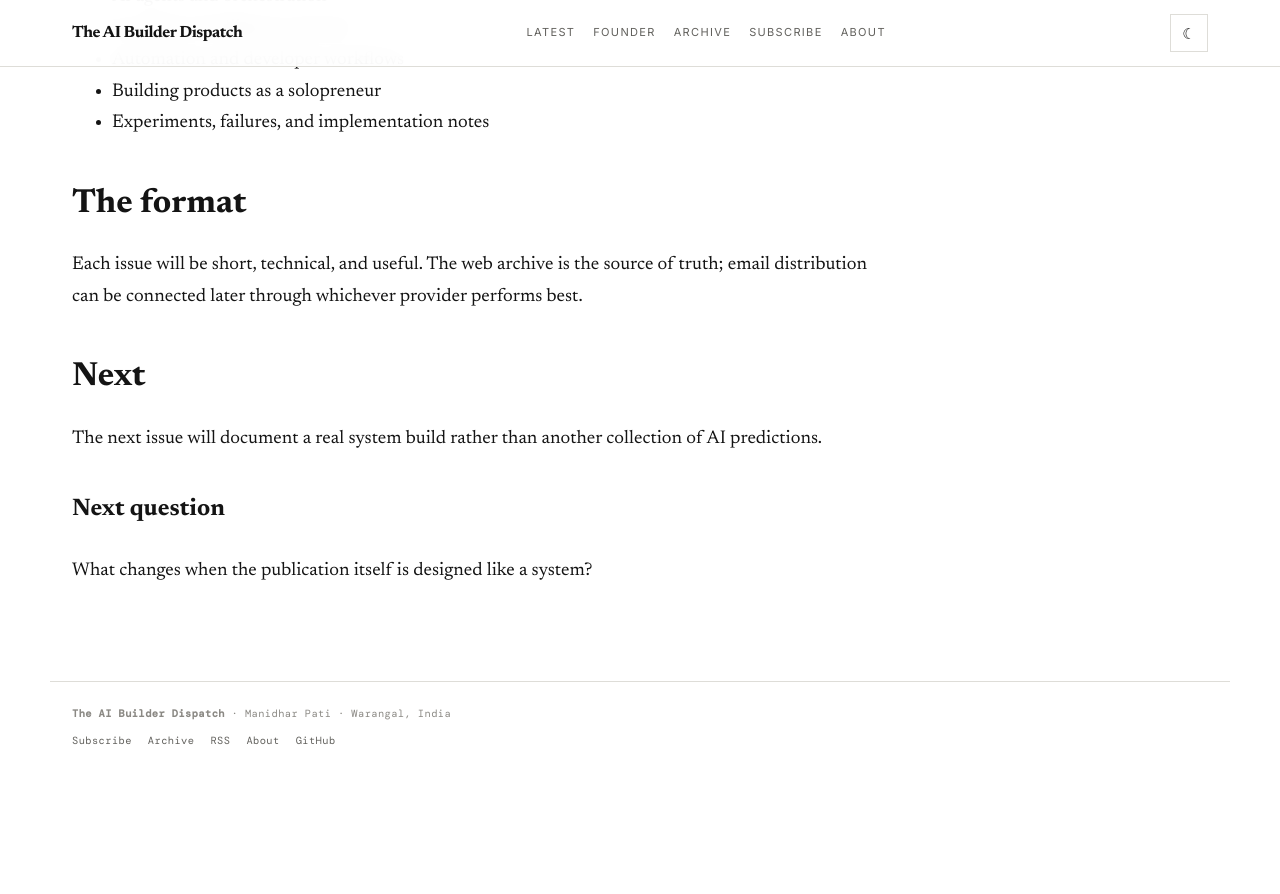
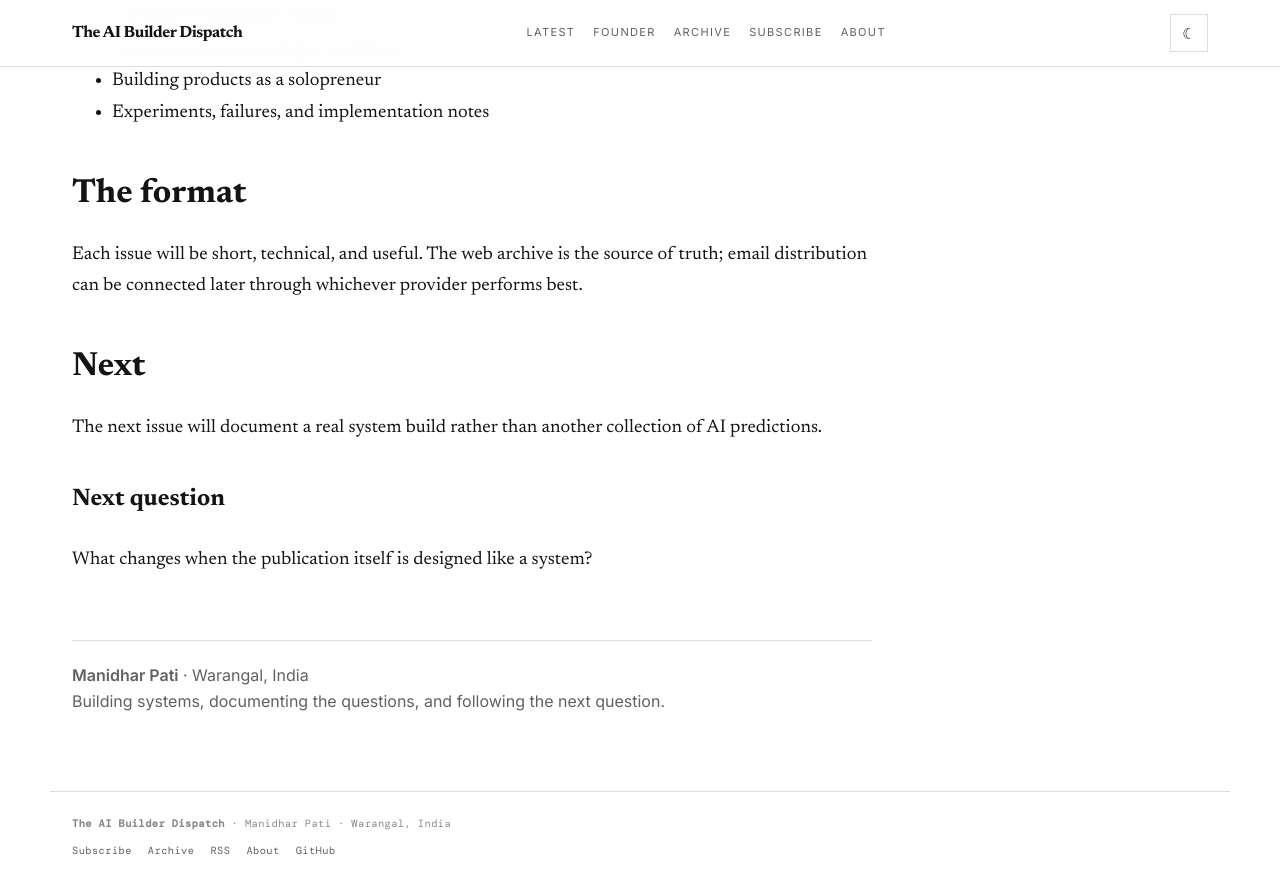
Before and after one commit to Manidhar8008/newsletter, a Jekyll site: the page built from _posts/2026-08-20-issue-001.md, in a window 1280 px wide and 900 px high, scrolled down 791 px. Shown: the top 894 px of the window. Built offline with Jekyll 4.4.1, drawn with Linux system fonts in a browser that asks for light colours; before the commit the page ends 1580 px from its top, so only the background shows below that; some of the changed text lies outside the part shown.

Commit message:
Improve article hierarchy and remove duplicate issue title

```diff
--- a/_layouts/post.html
+++ b/_layouts/post.html
@@ -3,8 +3,22 @@
 ---
 
 <article class="issue">
-  <p class="eyebrow">{{ page.section | default: 'DISPATCH' }} · {{ page.date | date: "%d %B %Y" }}</p>
+  <div class="article-meta">
+    <span>{{ page.section | default: 'DISPATCH' }}</span>
+    <span>·</span>
+    <span>{{ page.date | date: "%d %B %Y" }}</span>
+    {% if page.read_time %}<span>·</span><span>{{ page.read_time }} min read</span>{% endif %}
+    <span>·</span>
+    <span>Manidhar Pati</span>
+  </div>
+
   <h1>{{ page.title }}</h1>
   {% if page.description %}<p class="lead">{{ page.description }}</p>{% endif %}
+
   <div class="content">{{ content }}</div>
+
+  <div class="article-bottom">
+    <strong>Manidhar Pati</strong> · Warangal, India<br>
+    Building systems, documenting the questions, and following the next question.
+  </div>
 </article>
```
